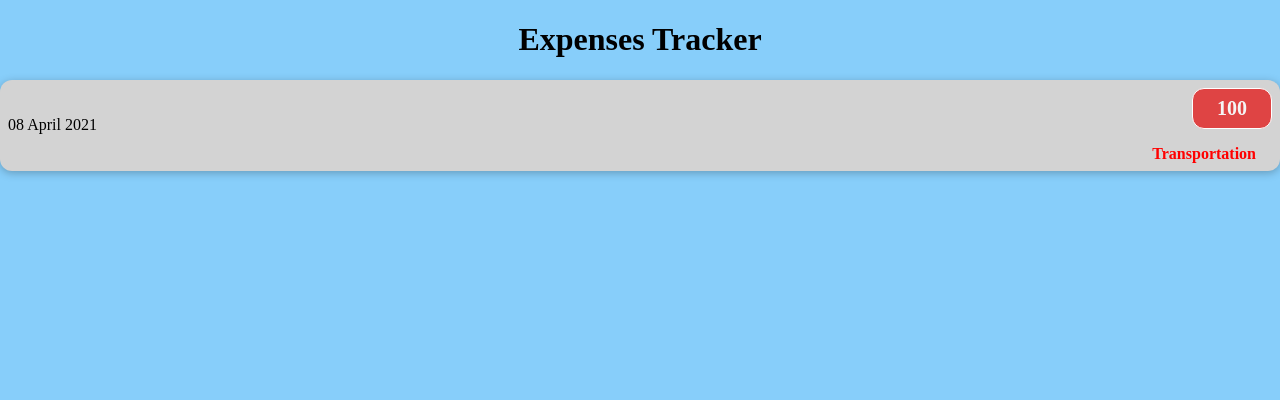
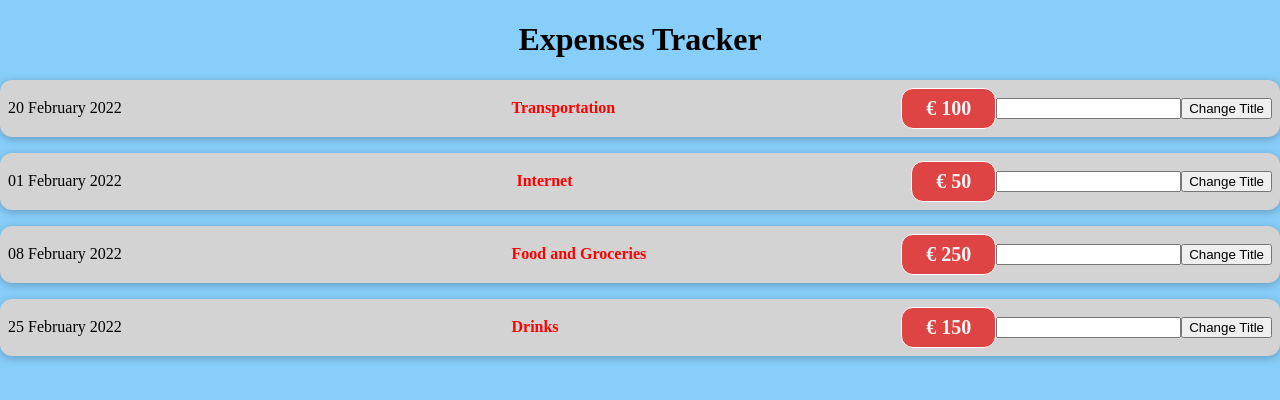
Before and after one commit to sumancoding/Expense-Tracker, a React (Create React App) app: page / in a window 1280 px wide. Shown: the top 400 px of the page. Built offline with nearby package versions, Linux system fonts and the light colour scheme.

Commit message:
Props and States

```diff
--- a/src/App.js
+++ b/src/App.js
@@ -1,17 +1,36 @@
-import ExpenseItem from "./components/ExpenseItem";
+import Expenses from "./components/Expenses";
 
 function App() {
-  let expenseDate = new Date(2021, 3, 8);
-  let expenseTitle = "Transportation";
-  let expenseAmount = 100;
+  let expenses = [
+    {
+      id: "e1",
+      title: "Transportation",
+      amount: "100",
+      date: new Date(2022, 1, 20),
+    },
+    {
+      id: "e2",
+      title: "Internet",
+      amount: "50",
+      date: new Date(2022, 1, 1),
+    },
+    {
+      id: "e3",
+      title: "Food and Groceries",
+      amount: "250",
+      date: new Date(2022, 1, 8),
+    },
+    {
+      id: "e4",
+      title: "Drinks",
+      amount: "150",
+      date: new Date(2022, 1, 25),
+    },
+  ];
   return (
     <div>
       <h1> Expenses Tracker </h1>
-      <ExpenseItem
-        date={expenseDate}
-        title={expenseTitle}
-        amount={expenseAmount}
-      />
+      <Expenses item={expenses} />
     </div>
   );
 }
--- a/src/components/ExpenseItem.js
+++ b/src/components/ExpenseItem.js
@@ -1,17 +1,30 @@
 import "./ExpenseItem.css";
-import React from "react";
+import React, { useState } from "react";
 import ExpenseDate from "./ExpenseDate";
 
 function ExpenseItem(props) {
+  const [newTitle, setNewTitle] = useState("");
+  const [title, setTitle] = useState(props.title);
+  const handleChange = () => {
+    setTitle(newTitle);
+  };
+
   return (
     <div className="expense-item">
       <div>
         <ExpenseDate date={props.date} />
       </div>
-      <div className="expense-item1">
-        <h2> {props.title}</h2>
-        <div className="expense-item2"> {props.amount}</div>
-      </div>
+      <div className="expense-item1"> </div>
+      <h2> {title}</h2>
+      <div className="expense-item2">€ {props.amount}</div>
+      <input
+        type="text"
+        value={newTitle}
+        onChange={(e) => {
+          setNewTitle(e.target.value);
+        }}
+      />
+      <button onClick={handleChange}> Change Title </button>
     </div>
   );
 }
--- /dev/null
+++ b/src/components/Expenses.js
@@ -0,0 +1,30 @@
+import React from "react";
+import ExpenseItem from "./ExpenseItem";
+function Expenses(props) {
+  return (
+    <div>
+      <ExpenseItem
+        date={props.item[0].date}
+        title={props.item[0].title}
+        amount={props.item[0].amount}
+      />
+      <ExpenseItem
+        date={props.item[1].date}
+        title={props.item[1].title}
+        amount={props.item[1].amount}
+      />
+      <ExpenseItem
+        date={props.item[2].date}
+        title={props.item[2].title}
+        amount={props.item[2].amount}
+      />
+      <ExpenseItem
+        date={props.item[3].date}
+        title={props.item[3].title}
+        amount={props.item[3].amount}
+      />
+    </div>
+  );
+}
+
+export default Expenses;
```
